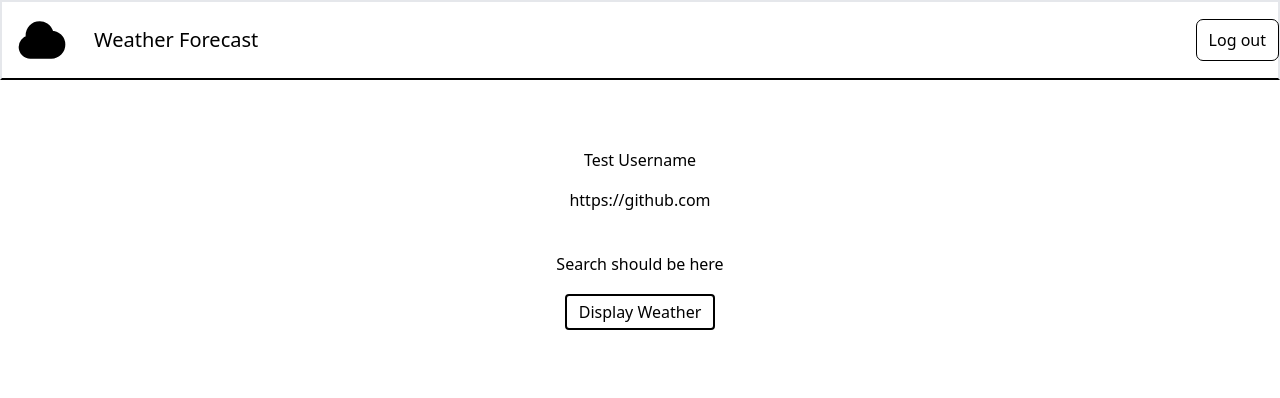
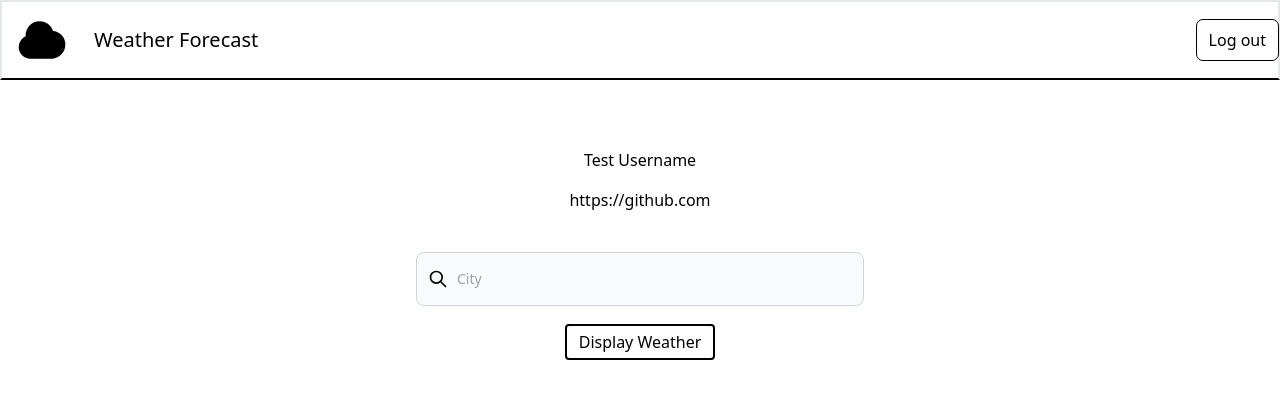
Before and after one commit to a-3140/frontend_weather, a Vue app: page / in a window 1280 px wide. Both pictures are taken after a click on the button "Login". Shown: the top 398 px of the page. Built offline with nearby package versions, Linux system fonts and the light colour scheme.

Commit message:
ui: Add search form

```diff
--- /dev/null
+++ b/src/components/SearchForm.vue
@@ -0,0 +1,26 @@
+<script setup lang="ts">
+import search from "@/assets/icons/search.svg";
+</script>
+<template>
+  <form class="py-5">
+    <label
+      for="default-search"
+      class="mb-2 text-sm font-medium text-gray-900 sr-only"
+      >Search</label
+    >
+    <div class="relative">
+      <div
+        class="flex absolute inset-y-0 left-0 items-center pl-3 pointer-events-none"
+      >
+        <img alt="search city" :src="search" class="h-5 w-5 text-gray" />
+      </div>
+      <input
+        type="search"
+        id="default-search"
+        class="block p-4 pl-10 w-full text-sm text-gray-900 bg-gray-50 rounded-lg border border-gray-300 focus:ring-blue-500 focus:border-blue-500"
+        placeholder="City"
+        required
+      />
+    </div>
+  </form>
+</template>
--- a/src/modules/weather/components/LoggedIn.vue
+++ b/src/modules/weather/components/LoggedIn.vue
@@ -1,15 +1,17 @@
 <script lang="ts" setup>
-const props = defineProps<{
+import SearchForm from "@/components/SearchForm.vue";
+
+defineProps<{
   userName: string;
   userGithub: string;
 }>();
 </script>
 
 <template>
-  <div>
+  <div class="max-w-md mx-auto">
     <p class="py-2">{{ userName }}</p>
     <p class="pt-2 pb-5">{{ userGithub }}</p>
-    <div class="py-5">Search should be here</div>
+    <SearchForm />
     <button
       type="button"
       class="px-3 py-1 hover:bg-gray-300 rounded-sm outline outline-2 outline-black"
```
Also changed, not shown: src/assets/icons/search.svg (added).
